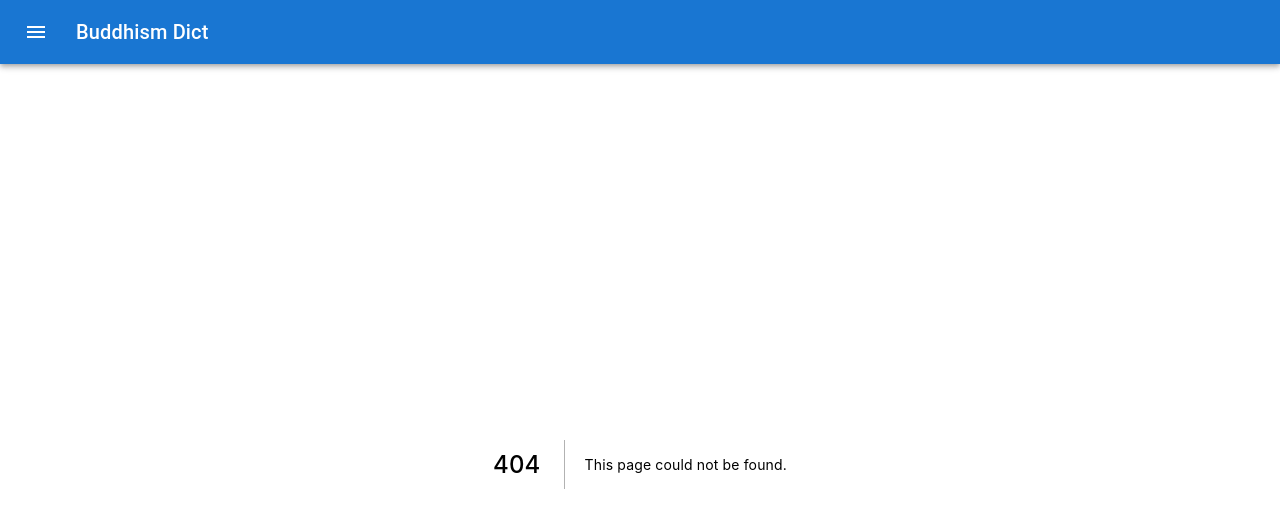
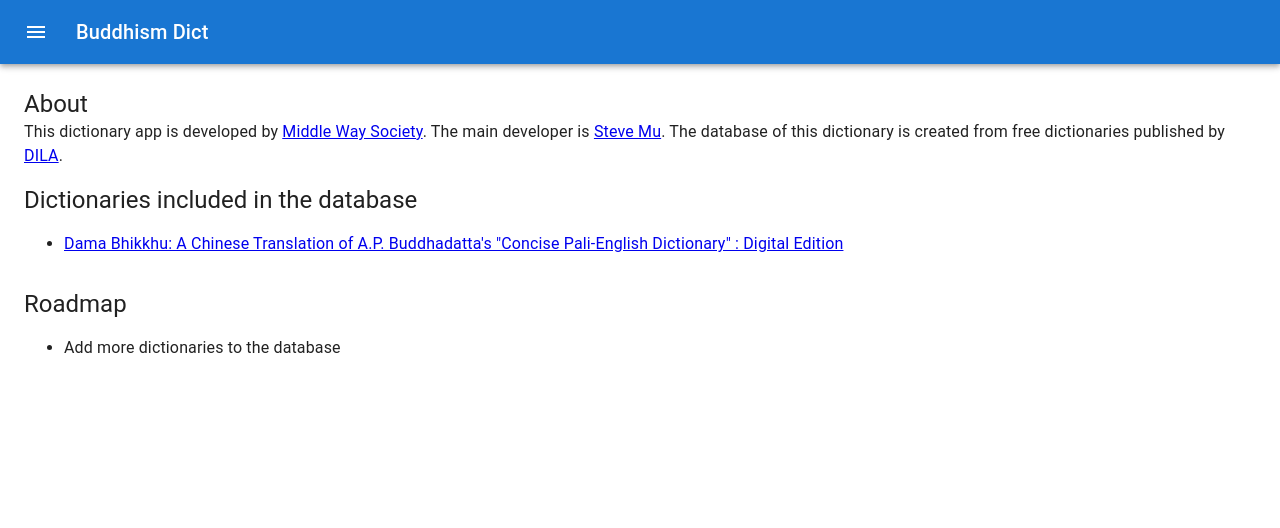
Before and after one commit to middlewayapp/buddhismdict, a Next.js app: page /about in a window 1280 px wide. Before the commit this address had no page. Shown: the top 528 px of the page. Built offline with nearby package versions, Linux system fonts and the light colour scheme.

Commit message:
create about page

```diff
--- a/components/Header/Header.tsx
+++ b/components/Header/Header.tsx
@@ -13,7 +13,7 @@
 
 const DRAWER_ITEMS = [
   { text: 'Dict', pathname: '/' },
-  { text: 'Copyright', pathname: '/copyright' },
+  { text: 'About', pathname: '/about' },
 ];
 
 export function Header() {
--- /dev/null
+++ b/pages/about.tsx
@@ -0,0 +1 @@
+export { Copyright as default } from '@/screens/About';
--- a/pages/copyright.tsx
+++ /dev/null
@@ -1 +0,0 @@
-export { Copyright as default } from '@/screens/Copyright';
--- /dev/null
+++ b/screens/About/About.tsx
@@ -0,0 +1,32 @@
+import { Stack, Typography } from '@mui/material';
+import React from 'react';
+
+export const Copyright = () => {
+  return (
+    <Stack sx={{ padding: 3 }}>
+      <Typography variant='h5'>About</Typography>
+      <Typography>
+        This dictionary app is developed by{' '}
+        <a href='https://www.middle-way.org/'>Middle Way Society</a>. The main developer is{' '}
+        <a href='https://www.linkedin.com/in/qistevemu/'>Steve Mu</a>. The database of this
+        dictionary is created from free dictionaries published by{' '}
+        <a href='https://glossaries.dila.edu.tw/glossaries?locale=zh-TW'>DILA</a>.
+      </Typography>
+      <Typography variant='h5' sx={{ mt: 2 }}>
+        Dictionaries included in the database
+      </Typography>
+      <ul>
+        <li>
+          <a href='https://glossaries.dila.edu.tw/glossaries/PLC?locale=zh-TW'>{`Dama Bhikkhu: A Chinese Translation of A.P. Buddhadatta's "Concise Pali-English
+          Dictionary" : Digital Edition`}</a>
+        </li>
+      </ul>
+      <Typography variant='h5' sx={{ mt: 2 }}>
+        Roadmap
+      </Typography>
+      <ul>
+        <li>{'Add more dictionaries to the database'}</li>
+      </ul>
+    </Stack>
+  );
+};
--- /dev/null
+++ b/screens/About/index.ts
@@ -0,0 +1 @@
+export * from './About';
--- a/screens/Copyright/index.ts
+++ /dev/null
@@ -1 +0,0 @@
-export * from './Copyright';
--- a/screens/Dict/components/EntryCard.tsx
+++ b/screens/Dict/components/EntryCard.tsx
@@ -15,7 +15,9 @@
         <Typography variant='h5' component='div'>
           {entry.definition}
         </Typography>
-        <Typography variant='body2'>{entry.dictName}</Typography>
+        <Typography sx={{ mt: 3 }} component='p' variant='caption'>
+          {entry.dictName}
+        </Typography>
       </CardContent>
     </Card>
   );
```
Also changed, not shown: screens/Copyright/Copyright.tsx (deleted, +0 -10 lines).
